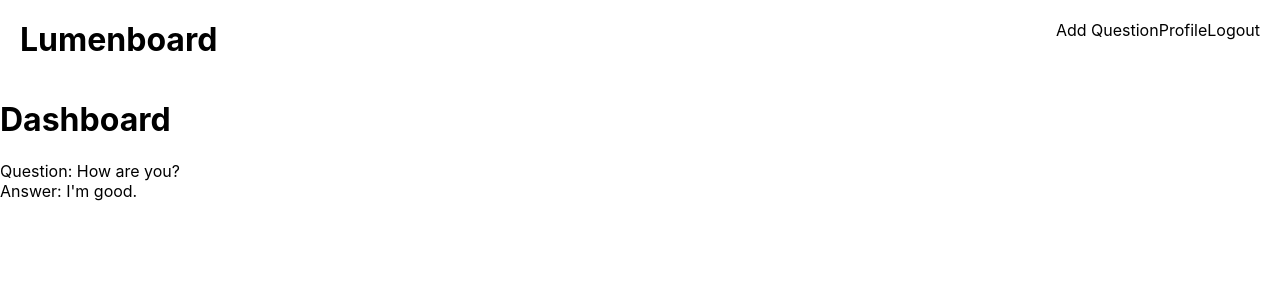
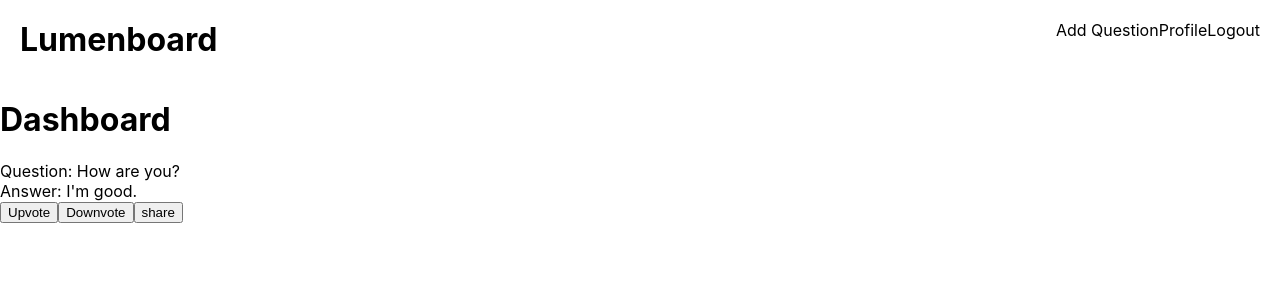
Before and after one commit to xerxes23/lumen-client, a React (Create React App) app: page /dashboard in a window 1280 px wide. Shown: the top 300 px of the page. Built offline with nearby package versions, Linux system fonts and the light colour scheme.

Commit message:
Added buttons to answer

```diff
--- a/src/components/dashboard/Dashboard.js
+++ b/src/components/dashboard/Dashboard.js
@@ -9,6 +9,11 @@ export function Dashboard() {
 			<div>
 				<div>Question: How are you?</div>
 				<div>Answer: I'm good.</div>
+				<div>
+					<button>Upvote</button>
+					<button>Downvote</button>
+					<button>share</button>
+				</div>
 			</div>
 		</div>
 	);
```
